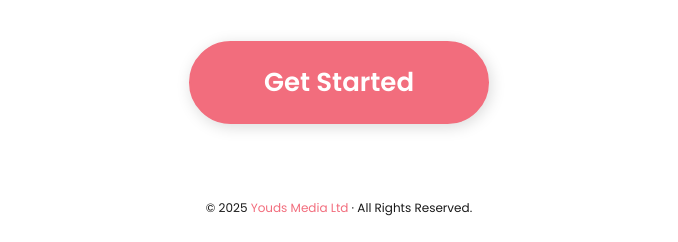
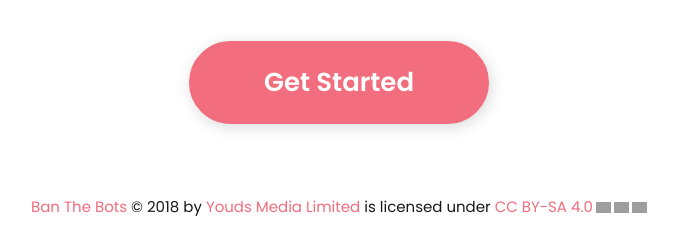
Before and after one commit to youds/ban-the-bots, a PHP site: page / in a window 1280 px wide. Shown: the part 2253-2495 px from the top of the page, without its empty margins (301-979 px from the left). Run offline with PHP 8.4, Linux system fonts and the light colour scheme; grey boxes are pictures that could not be loaded.

```diff
--- a/index.php
+++ b/index.php
@@ -145,7 +145,7 @@
         <footer id="ts-footer">
             <div class="p-4 ts-block text-center">
                 <div class="container">
-                    <small>© <?php echo date('Y'); ?> <a href="http://www.youds.com/">Youds Media Ltd</a> &middot; All Rights Reserved.</small>
+                    <a href="https://www.youds.com">Ban The Bots</a> © 2018 by <a href="http://www.youds.com/">Youds Media Limited</a> is licensed under <a href="https://creativecommons.org/licenses/by-sa/4.0/">CC BY-SA 4.0</a><img src="https://mirrors.creativecommons.org/presskit/icons/cc.svg" alt="" style="max-width: 1em;max-height:1em;margin-left: .2em;"><img src="https://mirrors.creativecommons.org/presskit/icons/by.svg" alt="" style="max-width: 1em;max-height:1em;margin-left: .2em;"><img src="https://mirrors.creativecommons.org/presskit/icons/sa.svg" alt="" style="max-width: 1em;max-height:1em;margin-left: .2em;">
                 </div>
                 <!--end container-->
             </div>
```
Also changed, not shown: composer.json (added, +7 -0 lines), README.md (added), 1 other file.
